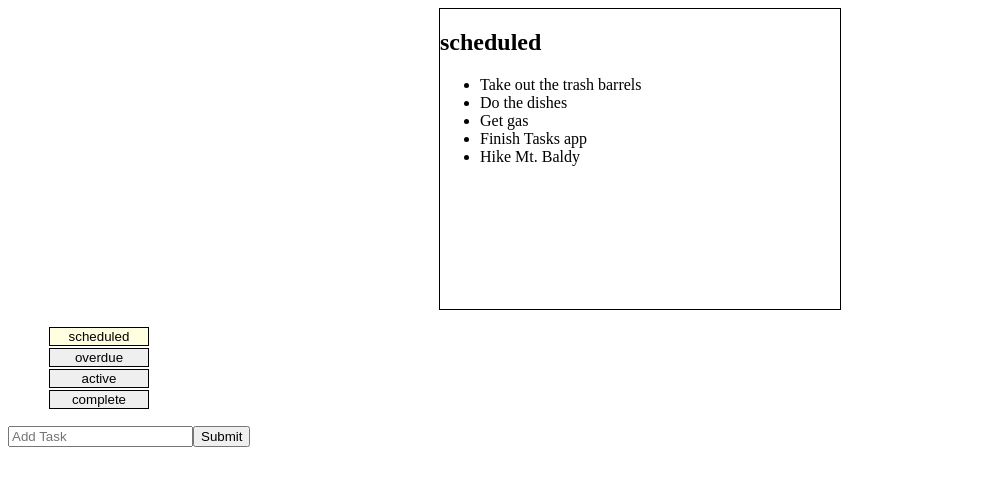
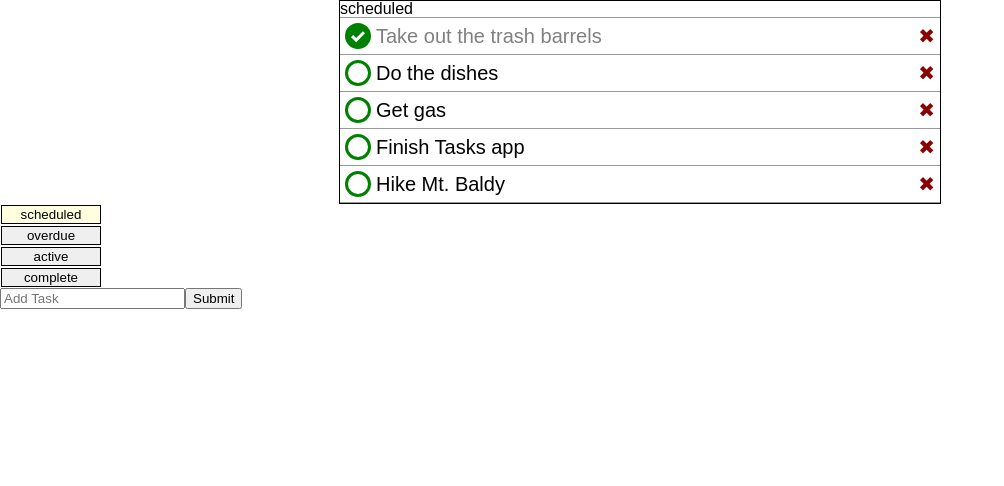
Before and after one commit to sequoian/tasks, a React (Create React App) app: page / in a window 1280 px wide. Shown: the top 486 px of the page, without its empty margins (0-1004 px from the left). Built offline with nearby package versions, Linux system fonts and the light colour scheme; the HTML template or start-up script is replaced by a standard one.

Commit message:
styled task items

```diff
--- a/src/App.css
+++ b/src/App.css
@@ -1,8 +1,19 @@
+*,
+*::before
+*::after {
+  box-sizing: border-box;
+}
+
+body {
+  font-family: Arial, Helvetica, sans-serif;
+}
+
 .tasks {
-  width: 400px;
-  height: 300px;
+  max-width: 600px;
+  max-height: 400px;
   border: 1px solid black;
   margin: auto;
+  overflow: auto;
 }
 
 .nav {
--- a/src/App.js
+++ b/src/App.js
@@ -1,5 +1,7 @@
 import React, { Component } from 'react';
+import './reset.css';
 import './App.css';
+import './Task.css';
 
 // Enum for the page states.  The string is the label for the nav buttons
 const Pages = {
@@ -121,9 +123,7 @@
     return (
       <ul className="task-list">
         {this.props.tasks.map(task => (
-          <li key={task.id}>
-            <TaskItem task={task} />
-          </li>
+          <TaskItem key={task.id} task={task} />
         ))}
       </ul>
     );
@@ -134,7 +134,7 @@
   render() {
     const complete = this.props.task.complete ? 'complete' : '';
     return (
-      <div className={`task-item ${complete}`}>
+      <li className={`task-item ${complete}`}>
         <div className="t-cell">
           <div className="checkbox" />
         </div>
@@ -144,7 +144,7 @@
         <div className="t-cell">
           <div className="delete" />
         </div>
-      </div>
+      </li>
     );
   }
 }
--- /dev/null
+++ b/src/Task.css
@@ -0,0 +1,65 @@
+/* checkbox styles */
+
+.checkbox {
+  height: 20px;
+  width: 20px;
+  box-sizing: content-box;
+  border: 3px solid green;
+  border-radius: 50%;
+  cursor: pointer;
+}
+
+.complete .checkbox {
+  background-color: green;
+  background-image: url("checkmark.svg");
+  background-repeat: no-repeat;
+  background-position: 50% 60%;
+  background-size: 70%;
+}
+
+/* delete styles */
+
+.delete {
+  color: darkred;
+  font-size: 20px;
+  padding-left: 5px;
+  cursor: pointer;
+}
+
+.delete::after {
+  content: '\2716';
+}
+
+/* task styles */
+
+.task-content {
+  font-size: 20px;
+  width: 100%;
+  padding: 0 5px;
+}
+
+.complete .task-content {
+  color: gray;
+}
+
+.t-cell {
+  display: table-cell;
+  vertical-align: middle;
+}
+
+/* list styles */
+
+.task-list {
+  list-style: none;
+  padding: 0;
+  margin: 0;
+}
+
+.task-item {
+  border-bottom: 1px solid #999;
+  padding: 5px;
+}
+
+.task-item:first-child {
+  border-top: 1px solid #999;
+}
--- /dev/null
+++ b/src/reset.css
@@ -0,0 +1,48 @@
+/* http://meyerweb.com/eric/tools/css/reset/
+   v2.0 | 20110126
+   License: none (public domain)
+*/
+
+html, body, div, span, applet, object, iframe,
+h1, h2, h3, h4, h5, h6, p, blockquote, pre,
+a, abbr, acronym, address, big, cite, code,
+del, dfn, em, img, ins, kbd, q, s, samp,
+small, strike, strong, sub, sup, tt, var,
+b, u, i, center,
+dl, dt, dd, ol, ul, li,
+fieldset, form, label, legend,
+table, caption, tbody, tfoot, thead, tr, th, td,
+article, aside, canvas, details, embed,
+figure, figcaption, footer, header, hgroup,
+menu, nav, output, ruby, section, summary,
+time, mark, audio, video {
+	margin: 0;
+	padding: 0;
+	border: 0;
+	font-size: 100%;
+	font: inherit;
+	vertical-align: baseline;
+}
+/* HTML5 display-role reset for older browsers */
+article, aside, details, figcaption, figure,
+footer, header, hgroup, menu, nav, section {
+	display: block;
+}
+body {
+	line-height: 1;
+}
+ol, ul {
+	list-style: none;
+}
+blockquote, q {
+	quotes: none;
+}
+blockquote:before, blockquote:after,
+q:before, q:after {
+	content: '';
+	content: none;
+}
+table {
+	border-collapse: collapse;
+	border-spacing: 0;
+}
```
Also changed, not shown: src/checkmark.svg (added).
